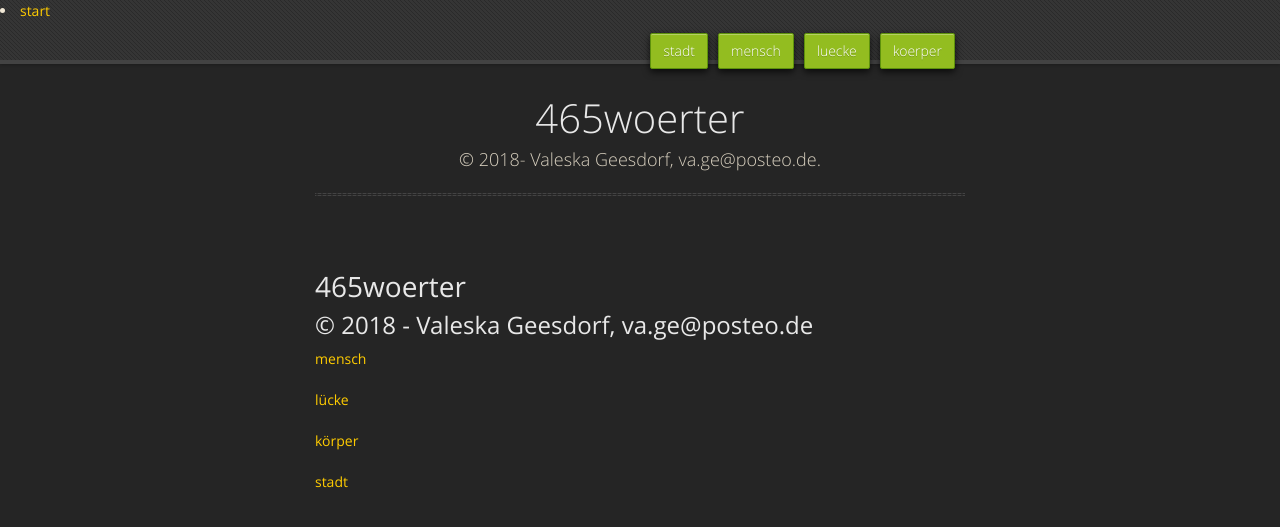
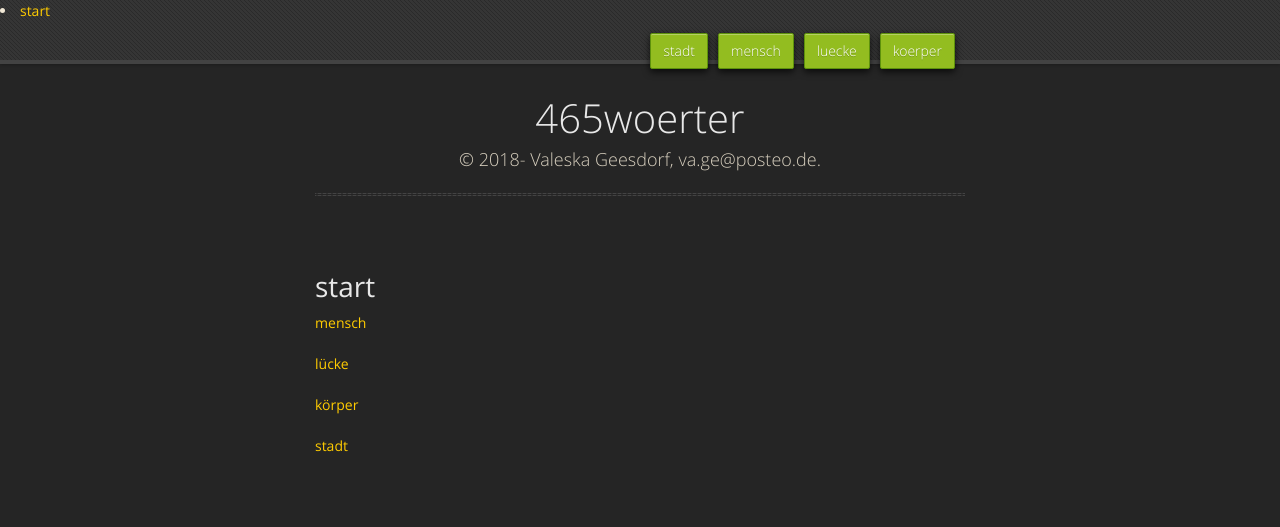
Before and after one commit to va-ge/465woerter, a Jekyll site: the page built from index.md, in a window 1280 px wide. Shown: the top 527 px of the page. Built offline with Jekyll 4.4.1, drawn with Linux system fonts in a browser that asks for light colours; our own code applies the rules of GitHub Pages for plain Markdown files.

Commit message:
Update index.md

```diff
--- a/index.md
+++ b/index.md
@@ -1,6 +1,4 @@
-# 465woerter
-
-## © 2018 - Valeska Geesdorf, va.ge@posteo.de
+# start
 
 [mensch](mensch)
 
```
